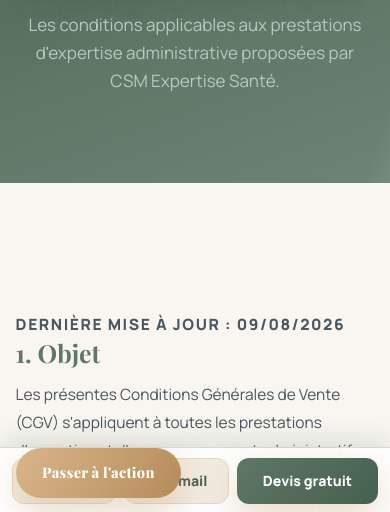
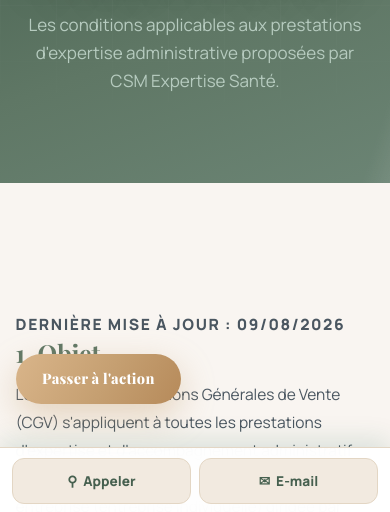
Before and after one commit to cedbisness-byte/csm-expertise-sante, a plain HTML site: page cgv.html in a window 390 px wide. Shown: the part 330-842 px from the top of the page. Drawn offline with Linux system fonts and the light colour scheme.

Commit message:
Fix mobile buttons, email links, hebergement, cache buster

```diff
--- a/cgv.html
+++ b/cgv.html
@@ -26,7 +26,7 @@
   <meta name="geo.placename" content="Toulon">
   <meta name="geo.position" content="43.1242;5.9280">
   <meta name="ICBM" content="43.1242, 5.9280">
-    <link rel="stylesheet" href="css/styles.css">
+    <link rel="stylesheet" href="css/styles.css?v=5.0">
   <script src="js/analytics.js" defer></script>
 </head>
 <body>
@@ -247,6 +247,5 @@
   <div class="mobile-cta" id="mobileCta" role="navigation" aria-label="Actions rapides">
     <a class="mobile-cta__btn" href="tel:+33613310757"><span aria-hidden="true">&#9906;</span> Appeler</a>
     <a class="mobile-cta__btn" href="mailto:secretariat83100@gmail.com"><span aria-hidden="true">&#9993;</span> E-mail</a>
-    <a class="mobile-cta__btn mobile-cta__btn--main" href="contact.html">Devis gratuit</a>
   </div></body>
 </html>
--- a/css/styles.css
+++ b/css/styles.css
@@ -1012,7 +1012,7 @@
   .nav-toggle { display: flex; }
   .logo__img { height: 72px; }
   .logo__brand-name { font-size: 16px; }
-  .cta-float { left: 16px; bottom: 16px; padding: 13px 26px; font-size: 14.5px; }
+  .cta-float { left: 16px; bottom: 110px; padding: 13px 26px; font-size: 14.5px; }
 
   .footer__inner { grid-template-columns: 1fr; gap: 36px; }
 }
@@ -1300,8 +1300,9 @@
     right: 0;
     bottom: 0;
     z-index: 90;
-    display: grid;
-    grid-template-columns: 1fr 1fr 1.35fr;
+    display: flex;
+    flex-direction: row;
+    flex-wrap: nowrap;
     gap: 8px;
     padding: 10px 12px calc(10px + env(safe-area-inset-bottom, 0px));
     background: rgba(255, 255, 255, .96);
@@ -1317,21 +1318,25 @@
 }
 
 .mobile-cta__btn {
-  display: inline-flex;
+  flex: 1 1 0;
+  min-width: 0;
+  display: flex;
   align-items: center;
   justify-content: center;
   gap: 6px;
   min-height: 46px;
   border-radius: 12px;
   font-weight: 800;
-  font-size: .88rem;
+  font-size: .85rem;
   text-decoration: none;
   text-align: center;
-  padding: 8px 6px;
+  padding: 8px 4px;
   background: var(--cream-2);
   color: var(--primary-deep);
   border: 1px solid var(--border);
   transition: transform .15s ease, box-shadow .15s ease;
+  overflow: hidden;
+  white-space: nowrap;
 }
 
 .mobile-cta__btn:active {
```
Also changed, not shown: 404.html (+1 -1 lines), contact.html (+1 -2 lines), index.html (+1 -2 lines), mentions-legales.html (+1 -2 lines), merci.html (+1 -1 lines), politique-de-confidentialite.html (+1 -2 lines), prestations.html (+1 -2 lines).
